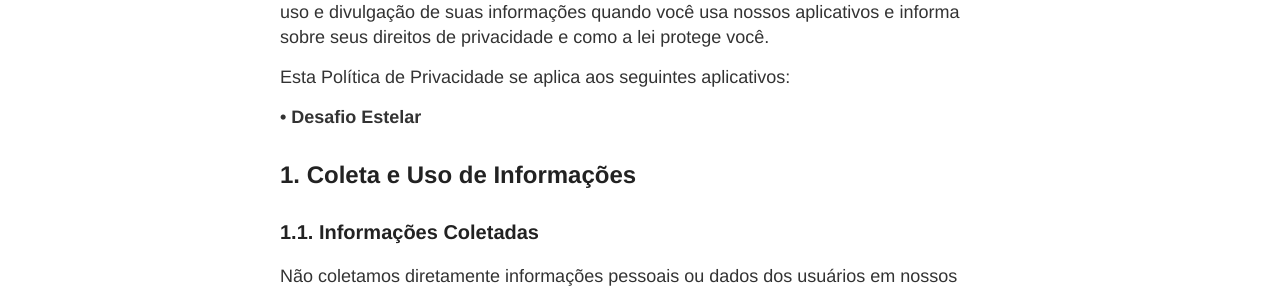
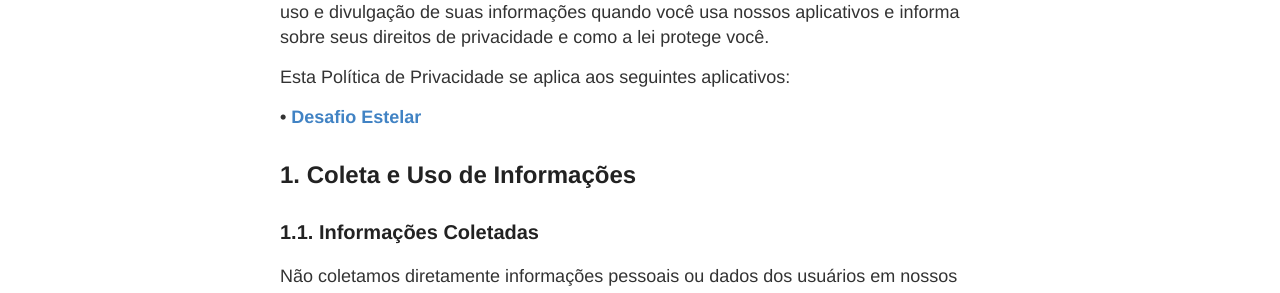
Before and after one commit to StudioRockGames/studiorockgames.github.io, a Jekyll site: the page built from politica-de-privacidade-de-aplicativos.md, in a window 1280 px wide. Shown: the part 301-594 px from the top of the page. Built offline with Jekyll 4.4.1, drawn with Linux system fonts in a browser that asks for light colours; part of the change alters nothing that is shown.

```diff
--- a/politica-de-privacidade-de-aplicativos.md
+++ b/politica-de-privacidade-de-aplicativos.md
@@ -10,7 +10,7 @@ permalink: /politica-de-privacidade-de-aplicativos/
 
 <p>Esta Política de Privacidade se aplica aos seguintes aplicativos:</p>
 
-<p><b>• Desafio Estelar</b></p>
+<p><b>• <a href="https://play.google.com/store/apps/details?id=com.studiorock.game">Desafio Estelar</a></b></p>
 <h2>1. Coleta e Uso de Informações</h2>
 <h3>1.1. Informações Coletadas</h3>
 
```
